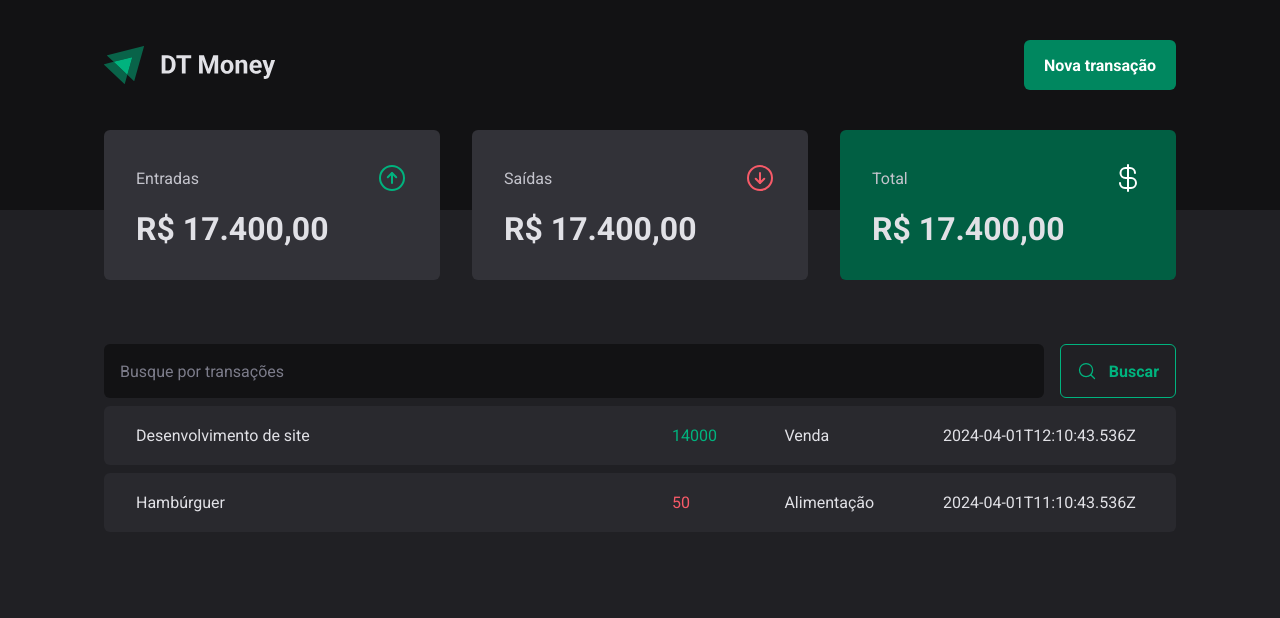
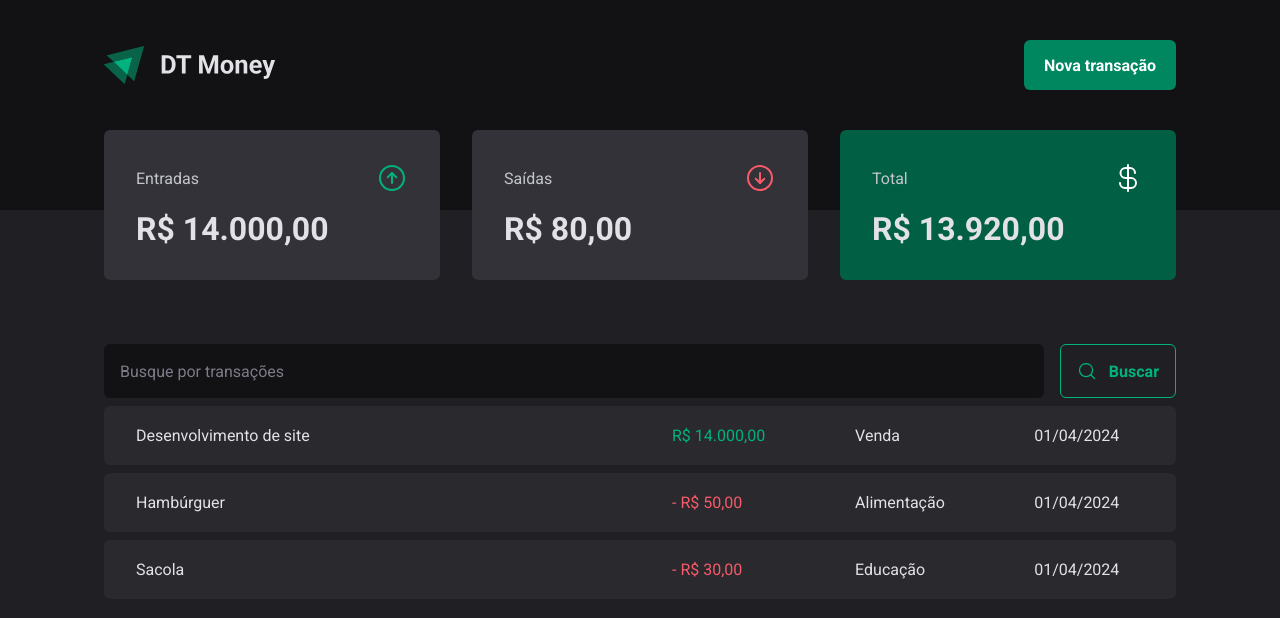
Before and after one commit to xChristianCRX/DT-Money, a React (Vite) app: page / in a window 1280 px wide. Shown: the top 618 px of the page. Built offline with nearby package versions, Linux system fonts and the light colour scheme; data requests are answered from the project's data file.

Commit message:
FEAT: Add useSummary and Formatters

```diff
--- a/server.json
+++ b/server.json
@@ -15,6 +15,14 @@
             "category":"Alimentação",
             "price":50,
             "createdAt":"2024-04-01T11:10:43.536Z"
+        },
+        {
+            "id":3,
+            "description":"Sacola",
+            "type":"outcome",
+            "category":"Educação",
+            "price":30,
+            "createdAt":"2024-04-01T21:10:43.536Z"
         }
     ]
 }
--- a/src/components/Summary/index.tsx
+++ b/src/components/Summary/index.tsx
@@ -2,9 +2,11 @@
 import { SummaryCard, SummaryContainer } from "./styles";
 import { TransactionsContext } from "../../contexts/TransactionsContext";
 import { useContext } from "react";
+import { priceFormatter } from "../../utils/formatter";
+import { useSummary } from "../../hooks/useSummary";
 
 export function Summary() {
-    const { transactions } = useContext(TransactionsContext)
+    const summary = useSummary()
 
     return (
         <SummaryContainer>
@@ -14,7 +16,7 @@
                     <ArrowCircleUp size={32} color="#00b37e" />
                 </header>
 
-                <strong>R$ 17.400,00</strong>
+                <strong>{priceFormatter.format(summary.income)}</strong>
             </SummaryCard>
 
             <SummaryCard>
@@ -23,7 +25,7 @@
                     <ArrowCircleDown size={32} color="#f75a68" />
                 </header>
 
-                <strong>R$ 17.400,00</strong>
+                <strong>{priceFormatter.format(summary.outcome)}</strong>
             </SummaryCard>
 
             <SummaryCard variant="green">
@@ -32,7 +34,7 @@
                     <CurrencyDollar size={32} color="#fff" />
                 </header>
 
-                <strong>R$ 17.400,00</strong>
+                <strong>{priceFormatter.format(summary.total)}</strong>
             </SummaryCard>
         </SummaryContainer>
     )
--- /dev/null
+++ b/src/hooks/useSummary.ts
@@ -0,0 +1,26 @@
+import { useContext } from "react"
+import { TransactionsContext } from "../contexts/TransactionsContext"
+
+export function useSummary(){
+    const { transactions } = useContext(TransactionsContext)
+
+    const summary = transactions.reduce((acc, transaction) => {
+        if(transaction.type == "income"){
+            acc.income += transaction.price
+            acc.total += transaction.price
+        }else{
+            acc.outcome += transaction.price
+            acc.total -= transaction.price
+        }
+
+        return acc
+    },
+    {
+        income: 0,
+        outcome: 0,
+        total: 0
+    }
+    )
+
+    return summary
+}
--- a/src/pages/Transactions/index.tsx
+++ b/src/pages/Transactions/index.tsx
@@ -4,6 +4,7 @@
 import { SearchForm } from "./components/SearchForm";
 import { PriceHighlight, TransactionsContainer, TransactionsTable } from "./styles";
 import { TransactionsContext } from "../../contexts/TransactionsContext";
+import { dateFormatter, priceFormatter } from "../../utils/formatter";
 
 export function Transactions() {
     const { transactions } = useContext(TransactionsContext)
@@ -24,11 +25,12 @@
                                     <td width="50%">{transaction.description}</td>
                                     <td>
                                         <PriceHighlight variant={transaction.type}>
-                                            {transaction.price}
+                                            {transaction.type == "outcome" && "- "}
+                                            {priceFormatter.format(transaction.price)}
                                         </PriceHighlight>
                                     </td>
                                     <td>{transaction.category}</td>
-                                    <td>{transaction.createdAt}</td>
+                                    <td>{dateFormatter.format(new Date(transaction.createdAt))}</td>
                                 </tr>
                             )
                         })}
--- /dev/null
+++ b/src/utils/formatter.ts
@@ -0,0 +1,6 @@
+export const dateFormatter = new Intl.DateTimeFormat("pt-BR")
+
+export const priceFormatter = new Intl.NumberFormat("pt-BR",{
+    style:"currency",
+    currency:"BRL"
+})
```
